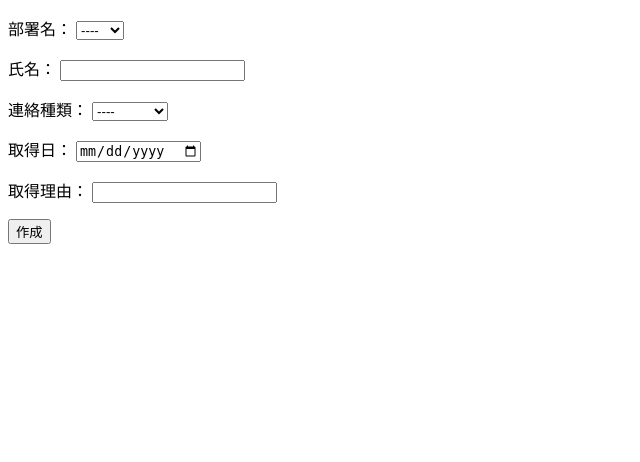
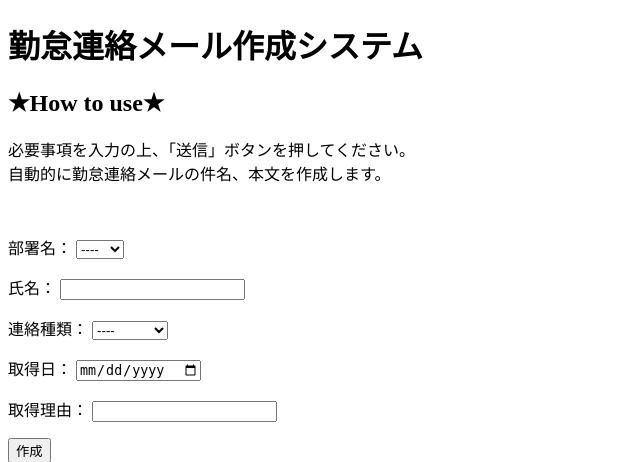
Before and after one commit to Moja000/-, a PHP site: page / in a window 1280 px wide. Shown: the top 462 px of the page, without its empty margins (0-640 px from the left). Run offline with PHP 8.4, Linux system fonts and the light colour scheme.

Commit message:
説明文追加

```diff
--- a/勤怠連絡ジェネレーター/index.php
+++ b/勤怠連絡ジェネレーター/index.php
@@ -4,6 +4,15 @@
   <title>勤怠報告テンプレート</title>
   </head>
   <body>
+<h1>勤怠連絡メール作成システム</h1>
+<h2>★How to use★</h2>
+<p>
+  必要事項を入力の上、「送信」ボタンを押してください。<br>
+  自動的に勤怠連絡メールの件名、本文を作成します。
+</p>
+<br>
+
+
 <!-- フォーム作成 -->
     <form method="POST" action="form.php" >
 <!-- 部署名入力 -->
```
